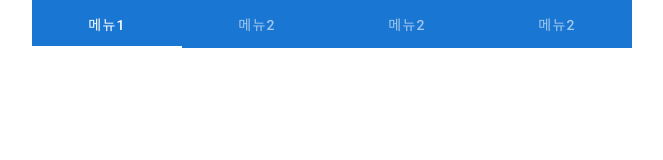
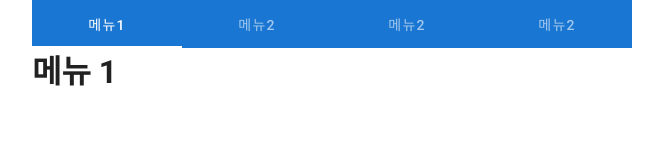
Before and after one commit to Hwanse/vue-vuetify-practice, a Vue app: page /clubs/1 in a window 1280 px wide. Shown: the top 160 px of the page, without its empty margins (308-971 px from the left). Built offline with nearby package versions, Linux system fonts and the light colour scheme.

Commit message:
탭별 내용 변경

```diff
--- a/src/views/club/detail/ClubDetailBody.vue
+++ b/src/views/club/detail/ClubDetailBody.vue
@@ -8,8 +8,17 @@
         </v-tabs>
 
         <v-tabs-items v-model="tab">
-            <v-tab-item v-for="menu in menus" :key="menu.id">
-
+            <v-tab-item>
+               <h1>메뉴 1</h1>
+            </v-tab-item>
+            <v-tab-item>
+                <h1>메뉴 2</h1>
+            </v-tab-item>
+            <v-tab-item>
+                <h1>메뉴 3</h1>
+            </v-tab-item>
+            <v-tab-item>
+                <h1>메뉴 4</h1>
             </v-tab-item>
         </v-tabs-items>
     </div>
```
